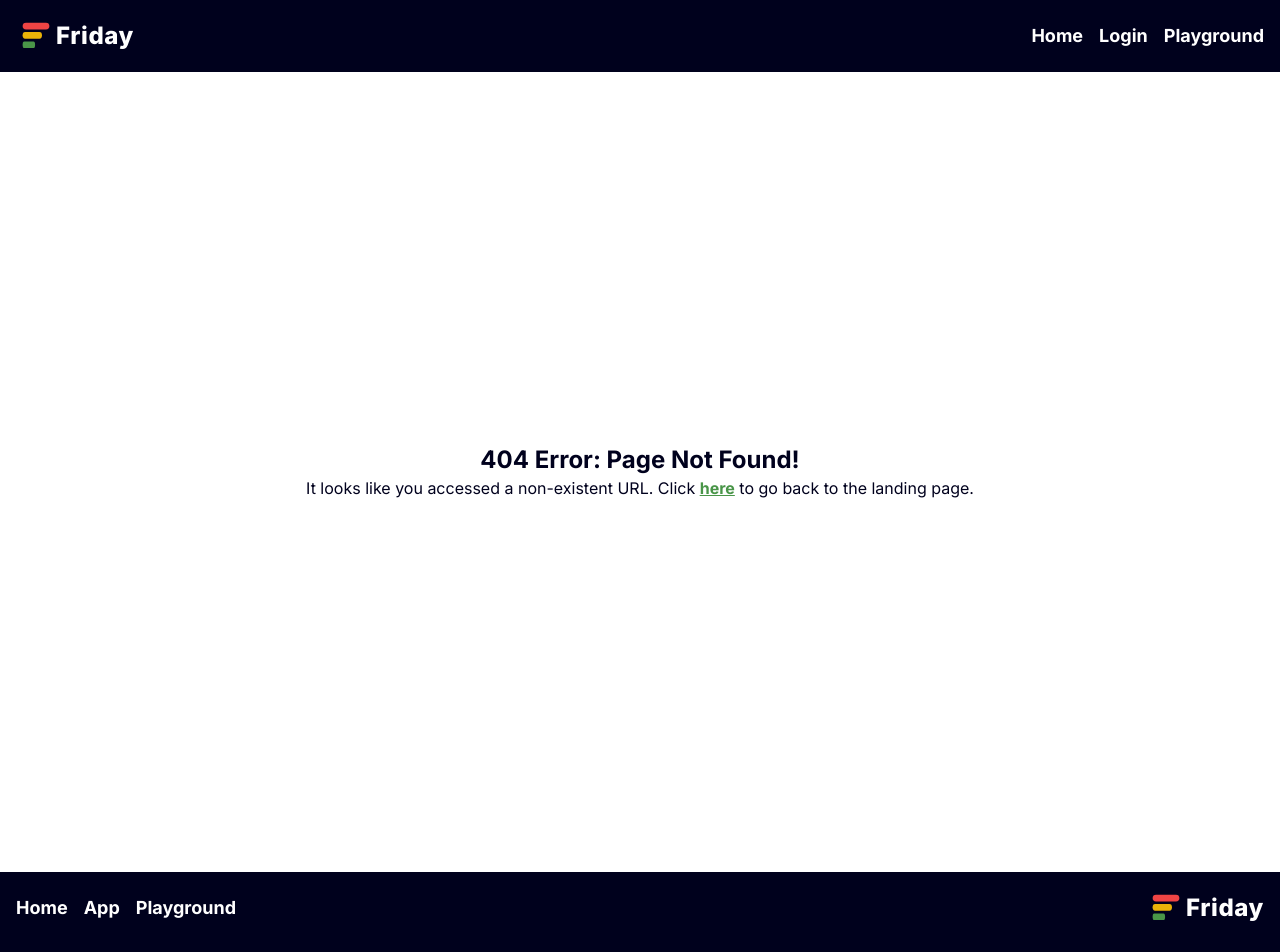
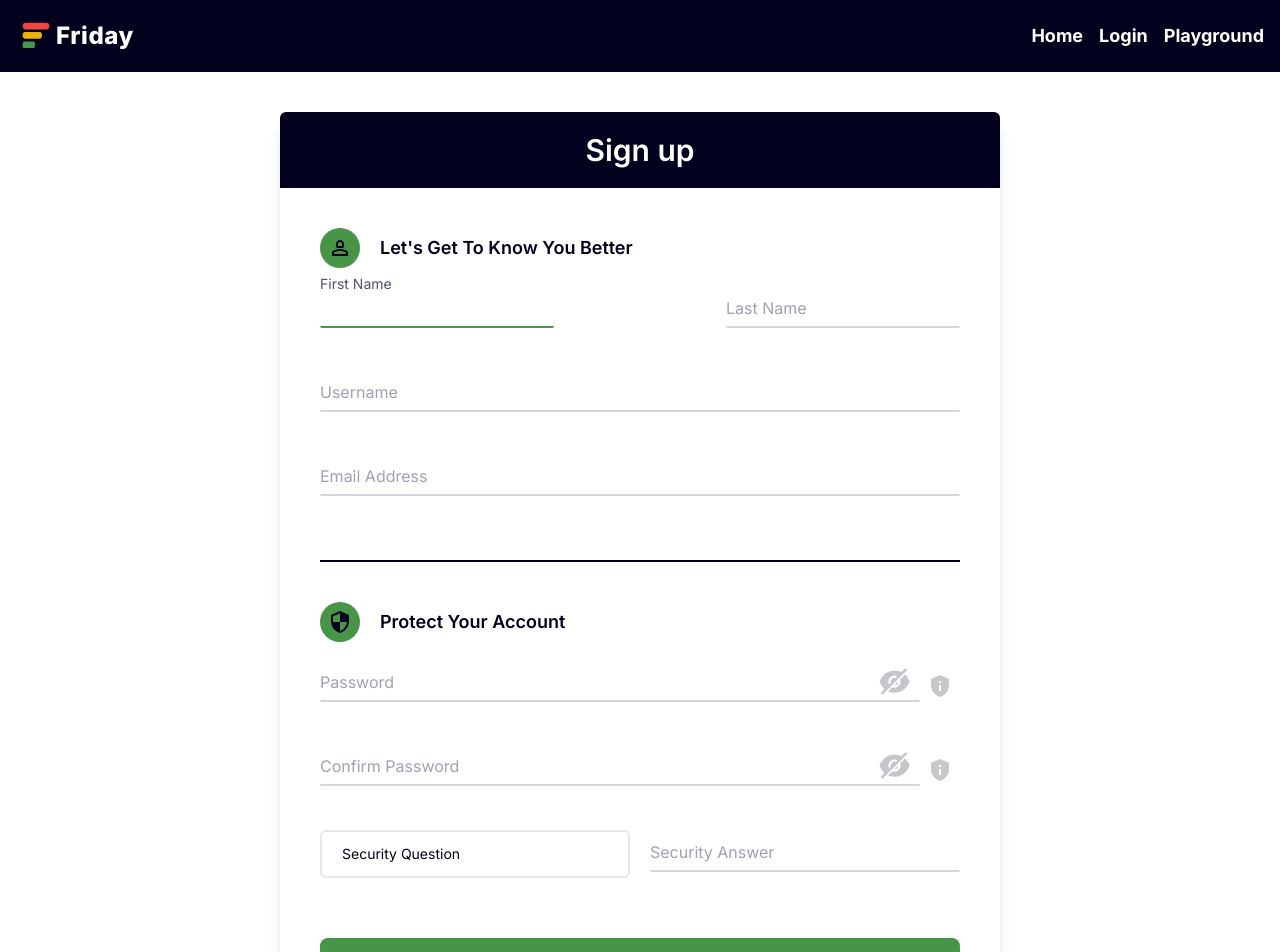
Before and after one commit to Kankenny/Friday, a React (Vite) app in the folder client/: page /register in a window 1280 px wide. Before the commit this address had no page. Shown: the top 952 px of the page. Built offline with nearby package versions, Linux system fonts and the light colour scheme.

Commit message:
feat: implement register form

```diff
--- a/client/src/App.tsx
+++ b/client/src/App.tsx
@@ -9,6 +9,7 @@ import Body from "./components/layout/body/Body"
 import Header from "./components/layout/header/Header"
 import Footer from "./components/layout/footer/Footer"
 import Login from "./components/routes/unprotected-routes/login/Login"
+import Register from "./components/routes/unprotected-routes/register/Register"
 
 function App() {
   return (
@@ -19,10 +20,11 @@ function App() {
           {/* Unprotected Routes */}
           <Route path="/" element={<LandingPage />} />
           <Route path="/app" element={<Home />} />
+          <Route path="/login" element={<Login />} />
+          <Route path="/register" element={<Register />} />
           <Route path="/playground" element={<Playground />} />
 
           {/* Protected Routes */}
-          <Route path="/login" element={<Login />} />
 
           {/* Catch-all  Routes */}
           <Route path="*" element={<PageNotFound />} />
--- a/client/src/components/routes/unprotected-routes/login/LoginForm.tsx
+++ b/client/src/components/routes/unprotected-routes/login/LoginForm.tsx
@@ -9,7 +9,7 @@ import useAuthContext from "../../../../lib/hooks/context-hooks/useAuthContext"
 import RouterLink from "../../../ui/RouterLink"
 import RHFPasswordField from "../../../ui/rhf/RHFPasswordField"
 import RHFInputField from "../../../ui/rhf/RHFInputField"
-import Alert from "@mui/material/Alert"
+import Alert from "../../../ui/mui/Alert"
 
 // Validators
 import { zodResolver } from "@hookform/resolvers/zod"
@@ -17,8 +17,6 @@ import {
   loginFormSchema,
   loginFormType,
 } from "../../../../../../common/validations/loginFormValidator"
-import BasicTooltip from "../../../ui/mui/PrivacyTooltip"
-import PrivacyTooltip from "../../../ui/mui/PrivacyTooltip"
 
 const LoginForm = () => {
   const { login } = useAuthContext()
@@ -99,16 +97,8 @@ const LoginForm = () => {
         </div>
         <LoginButton />
       </form>
-      {error && (
-        <Alert severity="error" className="text-red-500 my-5 rounded-lg">
-          {error}
-        </Alert>
-      )}
-      {success && (
-        <Alert severity="success" className="text-red-500 my-5 rounded-lg">
-          {success}
-        </Alert>
-      )}
+      {error && <Alert severity="error" message={error} />}
+      {success && <Alert severity="success" message={success} />}
       <RegisterLink />
     </div>
   )
--- /dev/null
+++ b/client/src/components/routes/unprotected-routes/register/Register.tsx
@@ -0,0 +1,20 @@
+import Body from "../../../layout/body/Body"
+import Card from "../../../ui/Card"
+import RegisterForm from "./RegisterForm"
+
+const Register = () => {
+  return (
+    <Body>
+      <div className="min-h-screen flex flex-col justify-center p-10 w-3/4 lg:w-[50em] mx-auto">
+        <Card twClasses="text-center pt-0">
+          <h1 className="text-3xl font-semibold bg-secondary text-main p-5 rounded-t-md">
+            Sign up
+          </h1>
+          <RegisterForm />
+        </Card>
+      </div>
+    </Body>
+  )
+}
+
+export default Register
--- /dev/null
+++ b/client/src/components/routes/unprotected-routes/register/RegisterForm.tsx
@@ -0,0 +1,172 @@
+// Hooks
+import { useEffect, useState } from "react"
+import { useNavigate } from "react-router-dom"
+import { useForm } from "react-hook-form"
+
+// Components
+import Alert from "../../../ui/mui/Alert"
+import RouterLink from "../../../ui/RouterLink"
+import RHFInputField from "../../../ui/rhf/RHFInputField"
+import RHFPasswordField from "../../../ui/rhf/RHFPasswordField"
+import RHFDropdownField from "../../../ui/rhf/RHFDropdownField"
+import PasswordStrengthTooltip from "../../../ui/mui/PasswordStrengthTooltip"
+import ConfirmPasswordTooltip from "../../../ui/mui/ConfirmPasswordTooltip"
+import Person2OutlinedIcon from "@mui/icons-material/Person2Outlined"
+import SecurityOutlinedIcon from "@mui/icons-material/SecurityOutlined"
+
+// Validators
+import { zodResolver } from "@hookform/resolvers/zod"
+import {
+  registerFormSchema,
+  registerFormType,
+} from "../../../../../../common/validations/registerFormValidator"
+
+// Constant Variables
+import { QUESTIONS } from "../../../../lib/constants/SecurityQuestions"
+
+const RegisterForm = () => {
+  const {
+    register,
+    handleSubmit,
+    formState: { errors },
+    setFocus,
+  } = useForm<registerFormType>({
+    resolver: zodResolver(registerFormSchema),
+  })
+
+  const [error, setError] = useState("")
+
+  useEffect(() => {
+    setFocus("firstName")
+  }, [setFocus])
+
+  const navigate = useNavigate()
+
+  const registerUserHandler = (data: registerFormType) => {
+    const registerUser = async () => {
+      const response = await fetch(
+        `http://localhost:${
+          import.meta.env.VITE_BACKEND_SERVER_PORT
+        }/api/auth/register`,
+        {
+          method: "POST",
+          body: JSON.stringify(data),
+          headers: { "Content-Type": "application/json" },
+        }
+      )
+      const json = await response.json()
+
+      if (!json.ok) {
+        setError(json.message)
+        return
+      }
+
+      navigate("/login")
+    }
+    registerUser()
+  }
+
+  return (
+    <div className="p-10">
+      <form
+        className="flex flex-col gap-5 space-y-5"
+        onSubmit={handleSubmit(registerUserHandler)}
+      >
+        <div className="flex flex-col gap-5 pb-10 border-b-2 border-b-secondary">
+          <div className="flex items-center gap-5">
+            <Person2OutlinedIcon className="rounded-full bg-tertiary p-2 text-primary h-10 w-auto" />
+            <h1 className="font-semibold text-lg">
+              Let's Get To Know You Better
+            </h1>
+          </div>
+          <div className="flex gap-5 justify-between">
+            <RHFInputField
+              label="First Name"
+              register={register("firstName")}
+              error={errors.firstName?.message}
+            />
+            <RHFInputField
+              label="Last Name"
+              register={register("lastName")}
+              error={errors.lastName?.message}
+            />
+          </div>
+          <RHFInputField
+            label="Username"
+            register={register("username")}
+            error={errors.username?.message}
+          />
+          <RHFInputField
+            label="Email Address"
+            register={register("email")}
+            error={errors.email?.message}
+          />
+        </div>
+        <div className="flex flex-col gap-5">
+          <div className="flex items-center gap-5">
+            <SecurityOutlinedIcon className="rounded-full bg-tertiary p-2 text-primary h-10 w-auto" />
+            <h1 className="font-semibold text-lg">Protect Your Account</h1>
+          </div>
+
+          <div className="flex">
+            <RHFPasswordField
+              label="Password"
+              register={register("password")}
+              error={errors.password?.message}
+              twClasses="w-full"
+            />
+            <PasswordStrengthTooltip />
+          </div>
+          <div className="flex">
+            <RHFPasswordField
+              label="Confirm Password"
+              register={register("confirmPassword")}
+              error={errors.confirmPassword?.message}
+              twClasses="w-full"
+            />
+            <ConfirmPasswordTooltip />
+          </div>
+          <div className="flex gap-5 items-center">
+            <RHFDropdownField
+              name="Security Question"
+              id="Security Question"
+              placeholder="Security Question"
+              options={QUESTIONS}
+              register={register("securityQuestion")}
+              error={errors.securityQuestion?.message}
+            />
+            <RHFInputField
+              label="Security Answer"
+              register={register("securityAnswer")}
+              error={errors.securityAnswer?.message}
+              twClasses="w-full"
+            />
+          </div>
+        </div>
+        <RegisterButton />
+      </form>
+      <div className="text-center  w-full flex flex-col p-2 md:flex-row space-x-0 md:space-x-3 justify-center mx-auto text-sm">
+        <h1>Already have an account?</h1>
+        <RouterLink
+          routerLinkText="Login here"
+          to="/login"
+          twClasses="text-secondary"
+        />
+      </div>
+      {error && <Alert severity="error" message={error} />}
+    </div>
+  )
+}
+
+export default RegisterForm
+
+const RegisterButton = () => {
+  return (
+    <button
+      className={`p-4 text-secondary bg-tertiary rounded-lg duration-200 hover:bg-black hover:text-main hover:text-primary ease-in-out font-semibold text-md`}
+      type="submit"
+    >
+      Register
+    </button>
+  )
+}
--- /dev/null
+++ b/client/src/components/ui/mui/Alert.tsx
@@ -0,0 +1,16 @@
+import { Alert as _Alert } from "@mui/material"
+
+type Props = {
+  severity: "error" | "warning" | "info" | "success"
+  message: string
+}
+
+const Alert = ({ severity, message }: Props) => {
+  return (
+    <_Alert severity={severity} className="text-red-500 my-5 rounded-lg">
+      {message}
+    </_Alert>
+  )
+}
+
+export default Alert
--- /dev/null
+++ b/client/src/components/ui/mui/ConfirmPasswordTooltip.tsx
@@ -0,0 +1,16 @@
+import PrivacyTipIcon from "@mui/icons-material/PrivacyTip"
+import IconButton from "@mui/material/IconButton"
+import Tooltip from "@mui/material/Tooltip"
+
+export default function ConfirmPasswordTooltip() {
+  return (
+    <Tooltip
+      title="Confirm password must match the password"
+      className="opacity-40 mb-4"
+    >
+      <IconButton>
+        <PrivacyTipIcon />
+      </IconButton>
+    </Tooltip>
+  )
+}
--- a/client/src/components/ui/mui/PrivacyTooltip.tsx
+++ b/client/src/components/ui/mui/PasswordStrengthTooltip.tsx
@@ -2,11 +2,11 @@ import PrivacyTipIcon from "@mui/icons-material/PrivacyTip"
 import IconButton from "@mui/material/IconButton"
 import Tooltip from "@mui/material/Tooltip"
 
-export default function PrivacyTooltip() {
+export default function PasswordStrengthTooltip() {
   return (
     <Tooltip
       title="Password must contain at least one uppercase letter, one lowercase letter, one digit, one special character, and be a minimum of 8 characters long"
-      className="opacity-50"
+      className="opacity-40 mb-4"
     >
       <IconButton>
         <PrivacyTipIcon />
--- /dev/null
+++ b/client/src/components/ui/rhf/RHFDropdownField.tsx
@@ -0,0 +1,48 @@
+// Hooks
+import { UseFormRegisterReturn } from "react-hook-form"
+
+// Types
+type Props = {
+  name: string
+  id: string
+  options: string[]
+  placeholder: string
+  register: UseFormRegisterReturn
+  error?: string
+}
+
+const RHFDropdownField = ({
+  name,
+  options,
+  placeholder = "",
+  register,
+  error,
+  ...rest
+}: Props) => {
+  return (
+    <div className="mb-5 relative z-0 w-full">
+      <select
+        {...rest}
+        id={name}
+        {...register}
+        className="p-2 py-3 block w-full px-0 mt-0 bg-main border-2 appearance-none focus:outline-none focus:ring-0 focus:border-tertiary border-gray-200 pl-5 rounded-md dark:bg-secondary text-sm"
+      >
+        <option value="">{placeholder}</option>
+        {options.map((option) => (
+          <option key={option} value={option}>
+            {option}
+          </option>
+        ))}
+      </select>
+      <label
+        htmlFor={name}
+        className="absolute duration-200 ease-in-out top-3 left-2 -z-1 origin-0 text-secondary dark:text-white"
+      >
+        {placeholder}
+      </label>
+      {error && <p className="text-red-600 text-xs font-semibold">{error}</p>}
+    </div>
+  )
+}
+
+export default RHFDropdownField
--- /dev/null
+++ b/client/src/lib/constants/SecurityQuestions.ts
@@ -0,0 +1,7 @@
+export const QUESTIONS = [
+  "What is your favorite food?",
+  "What is your mother's maiden name?",
+  "What is the name of your favorite teacher?",
+  "What town did you grow up in?",
+  "Ooga Booga?",
+]
--- a/client/tailwind.config.js
+++ b/client/tailwind.config.js
@@ -1,6 +1,7 @@
 /** @type {import('tailwindcss').Config} */
 export default {
   content: ["./index.html", "./src/**/*.{js,ts,jsx,tsx}"],
+  darkMode: "class",
   theme: {
     extend: {
       fontFamily: {
```
